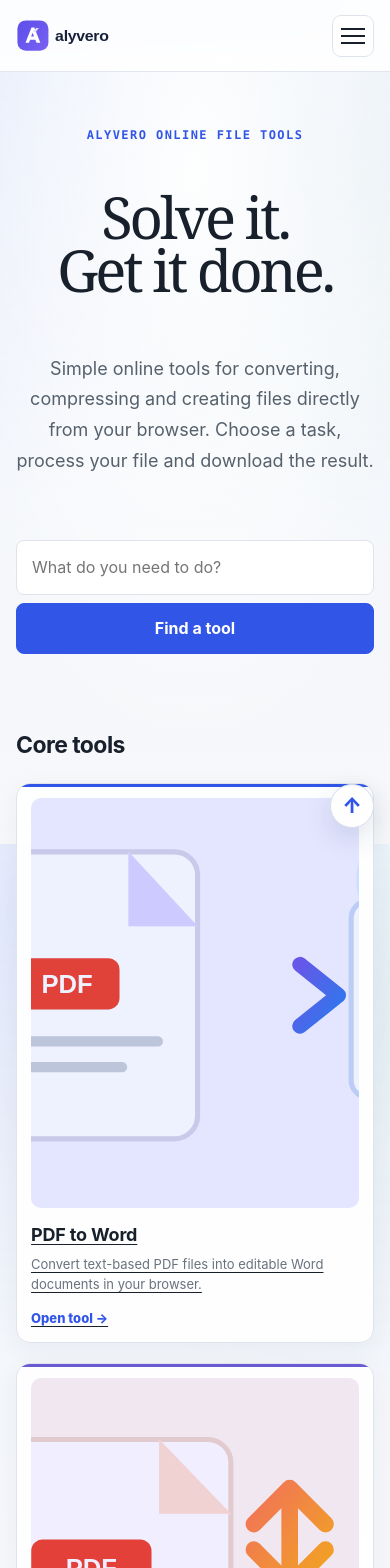
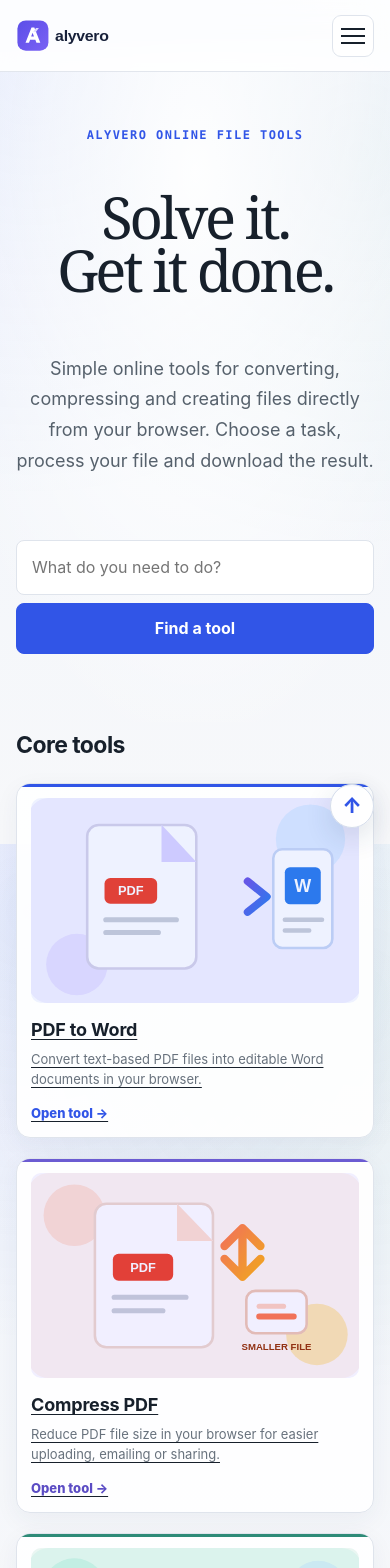
Before and after one commit to rindodi/alyvero, a Next.js app: page / in a window 390 px wide. Shown: the top 1568 px of the page. Built offline with nearby package versions, Linux system fonts and the light colour scheme.

Commit message:
fix: reduce mobile tool image height for better page fit

```diff
--- a/app/globals.css
+++ b/app/globals.css
@@ -146,7 +146,7 @@ main{min-height:calc(100vh - 160px)}
     display: block !important;
     width: 100% !important;
     height: auto !important;
-    aspect-ratio: 4 / 5 !important;
+    aspect-ratio: 16 / 10 !important;
     margin: 0 0 15px !important;
     border-radius: 10px !important;
   }
```
